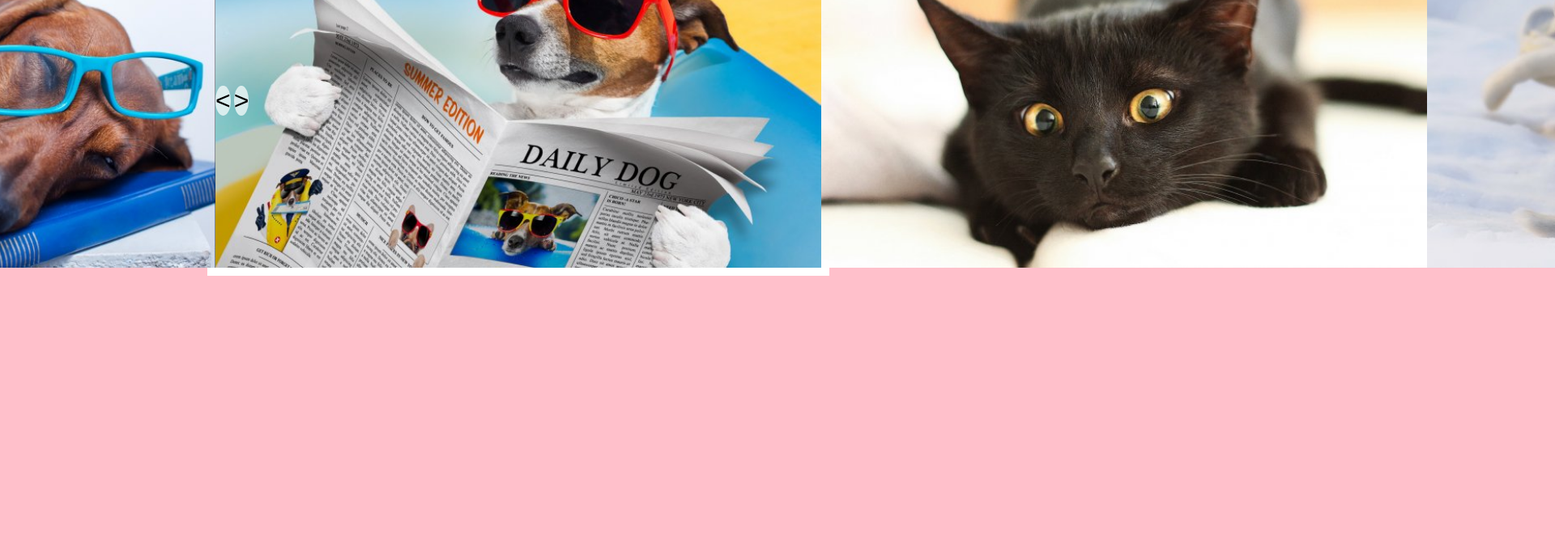
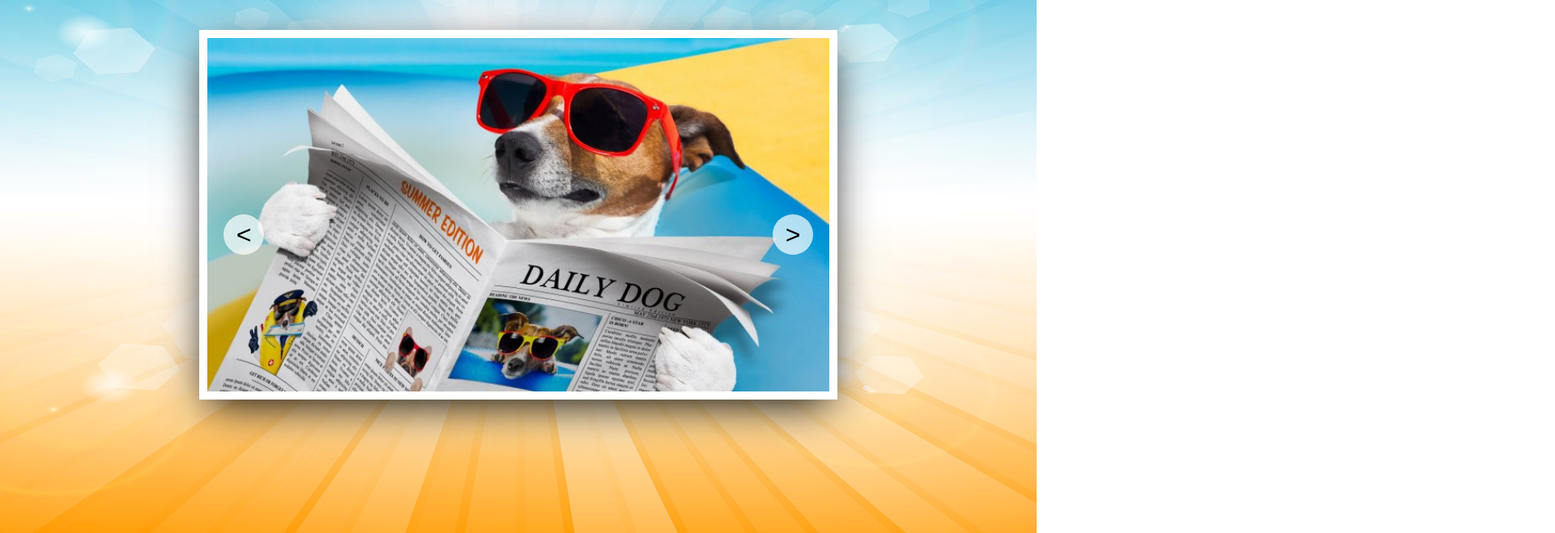
Before and after one commit to RuthMeryCardenas/Leccion39-Slide, a plain HTML site: page index.html in a window 1280 px wide. Shown: the part 141-800 px from the top of the page at 81% size, 1920 px wide, since content can reach past the window. Drawn offline with Linux system fonts and the light colour scheme.

Commit message:
slide-Estilos

```diff
--- a/assets/css/main.css
+++ b/assets/css/main.css
@@ -4,17 +4,25 @@
   box-sizing: border-box;
 }
 body {
-  background-color: pink;
+  background-image: url(../img/fondo2.jpg);
+  background-repeat: no-repeat;
+  background-size: 100% 100vh;
+  font-family: 'Roboto', sans-serif;
 }
 h1 {
+  background-color: rgba(255, 255, 255, 0.5);
+  margin: 50px 0;
+  padding: 25px 0;
   text-align: center;
 }
+.main-container {
+}
 .slider-container {
-  border: 10px solid #FFFFFF;
+  box-shadow: 0 0 0 10px #FFFFFF,
+              0 15px 50px;
+  left: 20%;
+  overflow: hidden;
   position: relative;
-  background-color: gray;
-  left: 20%;
-  /*overflow: hidden;*/
   width: 60%;
 }
 #slider {
@@ -29,14 +37,21 @@ h1 {
   width: 100%;
 }
 .manual-buttons1 {
-  top: 200px;
+  display: flex;
+  justify-content: space-between;
+  padding: 0 20px;
   position: absolute;
+  top: 50%;
+  width: 100%;
 }
 .btn {
   background-color: rgba(255, 255, 255, 0.7);
-  font-size: 2rem;
   border: 0;
   border-radius: 50%;
+  display: block;
+  font-size: 2rem;
+  height: 50px;
+  width: 50px;
 }
 #btn-previous:hover, #btn-next:hover {
   background-color: rgba(255, 255, 255, 1);
--- a/assets/js/app.js
+++ b/assets/js/app.js
@@ -1,24 +1,32 @@
+//VARIABLES GLOBALES
 var slider = $("#slider");
 var next_btn = $("#btn-next");
 var previous_btn = $("#btn-previous");
-//inicializando las imágenes
-$("#slider div:last").insertBefore("#slider div:first");
-slider.css("margin-left", "-" + 100 + "%");
-// funciona hasta aqui
+//FUNCIONES
+var moveDivLeft = function (element) {
+    element.css("margin-left", "-" + 100 + "%");
+}
+var moveImgForward = function () {
+  $("#slider div:last").insertBefore("#slider div:first");
+  moveDivLeft(slider);
+}
+var moveImgBack = function () {
+  $("#slider div:first").insertAfter("#slider div:last");
+  moveDivLeft(slider);
+}
 function nextImage() {
   slider.animate({'margin-left': "-" + 200 + "%"},
-                  700, function () {
-                  $("#slider div:first").insertAfter("#slider div:last");
-                  slider.css("margin-left", "-" + 100 + "%");
-                });
+                  1500, moveImgBack);
 }
 function previousImage() {
-
+  slider.animate({'margin-left': 0},
+                  1500, moveImgForward);
 }
-next_btn.on("click", function () {
-  nextImage();
-  console.log("hola");
-});
-previous_btn.on("click", function () {
-  previousImage()
-});
+//EVENTOS
+next_btn.on("click", nextImage);
+previous_btn.on("click", previousImage);
+//Inicializando el Slider
+moveImgForward();
+//Reproducción Automática del Slider
+var autoPlay = setInterval(nextImage, 5000);
+$(document).ready(autoPlay);
--- a/index.html
+++ b/index.html
@@ -4,11 +4,13 @@
   <meta charset="UTF-8">
   <meta name="viewport" content="width=device-width, initial-scale=1.0">
   <meta http-equiv="X-UA-Compatible" content="ie=edge">
+  <link href="https://fonts.googleapis.com/css?family=Roboto" rel="stylesheet">
   <link rel="stylesheet" href="assets/css/main.css">
   <title>Slide con jQuery</title>
 </head>
 <body>
-  <h1>Slide con jQuery</h1>
+  <div class="main-container">
+    <h1>SLIDER CON JQUERY</h1>
     <section class="slider-container">
       <div id="slider">
         <div><img src="assets/img/image-1.jpg" alt=""></div>
@@ -22,6 +24,7 @@
         <button id="btn-next" class="btn">&#62</button>
       </div>
     </section>
+  </div>
   <script type="text/javascript" src="assets/js/vendor/jquery-3.2.1.min.js"></script>
   <script type="text/javascript" src="assets/js/app.js"></script>
 </body>
```
Also changed, not shown: assets/img/fondo.jpg (added), assets/img/fondo2.jpg (added). Lines whose indentation alone changed are shown as unchanged.
